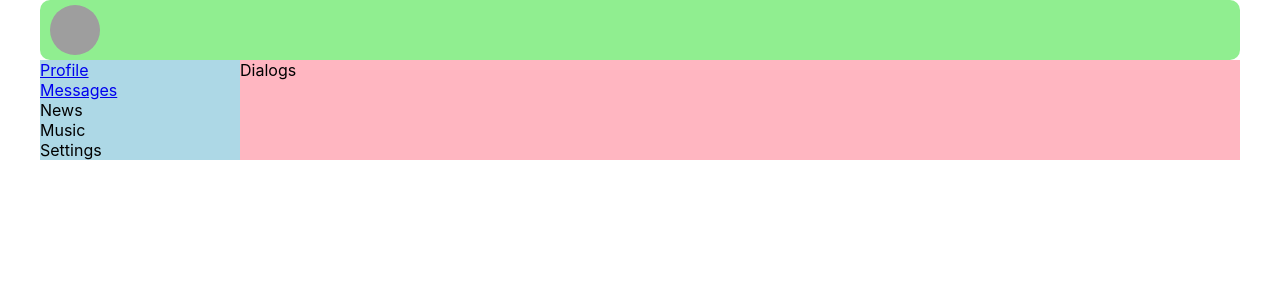
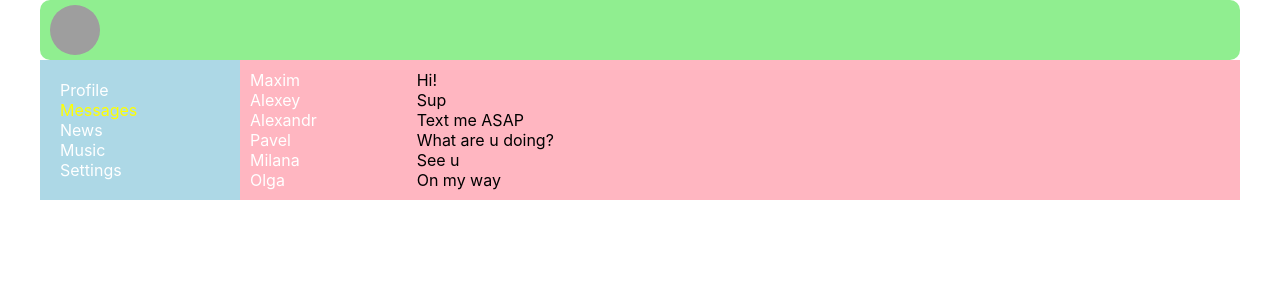
Before and after one commit to furfries/SocialNetwork, a React (Create React App) app: page /dialogs in a window 1280 px wide. Shown: the top 300 px of the page. Built offline with nearby package versions, Linux system fonts and the light colour scheme; grey boxes are pictures that could not be loaded.

Commit message:
Add Navbar links, routes. Add Message page

```diff
--- a/src/App.js
+++ b/src/App.js
@@ -2,8 +2,11 @@ import { BrowserRouter, Routes, Route } from 'react-router-dom';
 import './App.css';
 import Dialogs from './components/Dialogs/Dialogs';
 import Header from './components/Header/Header';
+import Music from './components/Music/Music';
 import Navbar from './components/Navbar/Navbar';
+import News from './components/News/News';
 import Profile from './components/Profile/Profile';
+import Settings from './components/Settings/Settings';
 
 const App = () => {
     return (
@@ -14,7 +17,10 @@ const App = () => {
             <div className='app-wrapper-content'>
                 <Routes>
                     <Route path='/profile' element={<Profile />} />
-                    <Route path='/dialogs' element={<Dialogs />} />
+                    <Route path='/dialogs/*' element={<Dialogs />} />
+                    <Route path='/news' element={<News />} />
+                    <Route path='/music' element={<Music />} />
+                    <Route path='/settings' element={<Settings />} />
                 </Routes>
             </div>
             </div>
--- a/src/components/Dialogs/Dialogs.jsx
+++ b/src/components/Dialogs/Dialogs.jsx
@@ -1,9 +1,38 @@
+import { NavLink } from 'react-router-dom';
 import s from './Dialogs.module.css'
 
+const DialogItem = (props) => {
+    let path = '/dialogs/' + props.id;
+    return <div>
+        <NavLink className={dLink => dLink.isActive ? s.active : s.dialog} to={path}>{props.name}</NavLink>
+        </div>
+}
+
+const Message = (props) => {
+    return <div className={s.message}>{props.message}</div>
+}
+
 const Dialogs = () => {
-    return <div>
-        Dialogs
+    return (
+    <div className={s.dialogs}>
+        <div className={s.dialogsItems}>
+           <DialogItem name='Maxim' id='1'/>
+           <DialogItem name='Alexey' id='2'/>
+           <DialogItem name='Alexandr' id='3'/>
+           <DialogItem name='Pavel' id='4'/>
+           <DialogItem name='Milana' id='5'/>
+           <DialogItem name='Olga' id='6'/>
+        </div>
+        <div className={s.messages}>
+            <Message message='Hi!' />
+            <Message message='Sup' />
+            <Message message='Text me ASAP' />
+            <Message message='What are u doing?' />
+            <Message message='See u' />
+            <Message message='On my way' />
+        </div>
     </div>
+    )
 }
 
 export default Dialogs;
--- a/src/components/Dialogs/Dialogs.module.css
+++ b/src/components/Dialogs/Dialogs.module.css
@@ -0,0 +1,22 @@
+.dialogs {
+    display: grid;
+    grid-template-columns: 2fr 10fr;
+}
+
+.dialogsItems {
+    padding: 10px;
+}
+
+.messages {
+    padding: 10px;
+}
+
+.dialog  {
+    color: white;
+    text-decoration: none;
+}
+
+.active {
+    color: yellow;
+    text-decoration: none;
+}
--- /dev/null
+++ b/src/components/Music/Music.jsx
@@ -0,0 +1,9 @@
+import s from './Music.module.css'
+
+const Music = () => {
+    return <div>
+        Music
+    </div>
+}
+
+export default Music;
--- a/src/components/Navbar/Navbar.jsx
+++ b/src/components/Navbar/Navbar.jsx
@@ -1,21 +1,22 @@
+import { NavLink } from 'react-router-dom';
 import s from './Navbar.module.css'
 
 const Navbar = () => {
     return <nav className={s.nav}>
         <div className={s.item}>
-            <a href='/profile'>Profile</a>
+            <NavLink to='/profile' className={navData => navData.isActive ? s.active : s.item}>Profile</NavLink>
         </div>
         <div className={s.item}>
-            <a href='/dialogs'>Messages</a>
+            <NavLink to='/dialogs' className={navData => navData.isActive ? s.active : s.item}>Messages</NavLink>
         </div>
         <div className={s.item}>
-            <a>News</a>
+            <NavLink to='/news' className={navData => navData.isActive ? s.active : s.item}>News</NavLink>
         </div>
         <div className={s.item}>
-            <a>Music</a>
+            <NavLink to='/music' className={navData => navData.isActive ? s.active : s.item}>Music</NavLink>
         </div>
         <div className={s.item}>
-            <a>Settings</a>
+            <NavLink to='/settings' className={navData => navData.isActive ? s.active : s.item}>Settings</NavLink>
         </div>
     </nav>
 }
--- a/src/components/Navbar/Navbar.module.css
+++ b/src/components/Navbar/Navbar.module.css
@@ -1,4 +1,15 @@
 .nav {
     grid-area: n;
     background-color: lightblue;
+    padding: 20px;
 }
+
+.item {
+    color: white;
+    text-decoration: none;
+}
+
+.active {
+    color: yellow;
+    text-decoration: none;
+}
--- /dev/null
+++ b/src/components/News/News.jsx
@@ -0,0 +1,9 @@
+import s from './News.module.css'
+
+const News = () => {
+    return <div>
+        News
+    </div>
+}
+
+export default News;
--- /dev/null
+++ b/src/components/Settings/Settings.jsx
@@ -0,0 +1,9 @@
+import s from './Settings.module.css'
+
+const Settings = () => {
+    return <div>
+        Settings
+    </div>
+}
+
+export default Settings;
```
Also changed, not shown: src/components/Music/Music.module.css (added), src/components/News/News.module.css (added), src/components/Settings/Settings.module.css (added).
